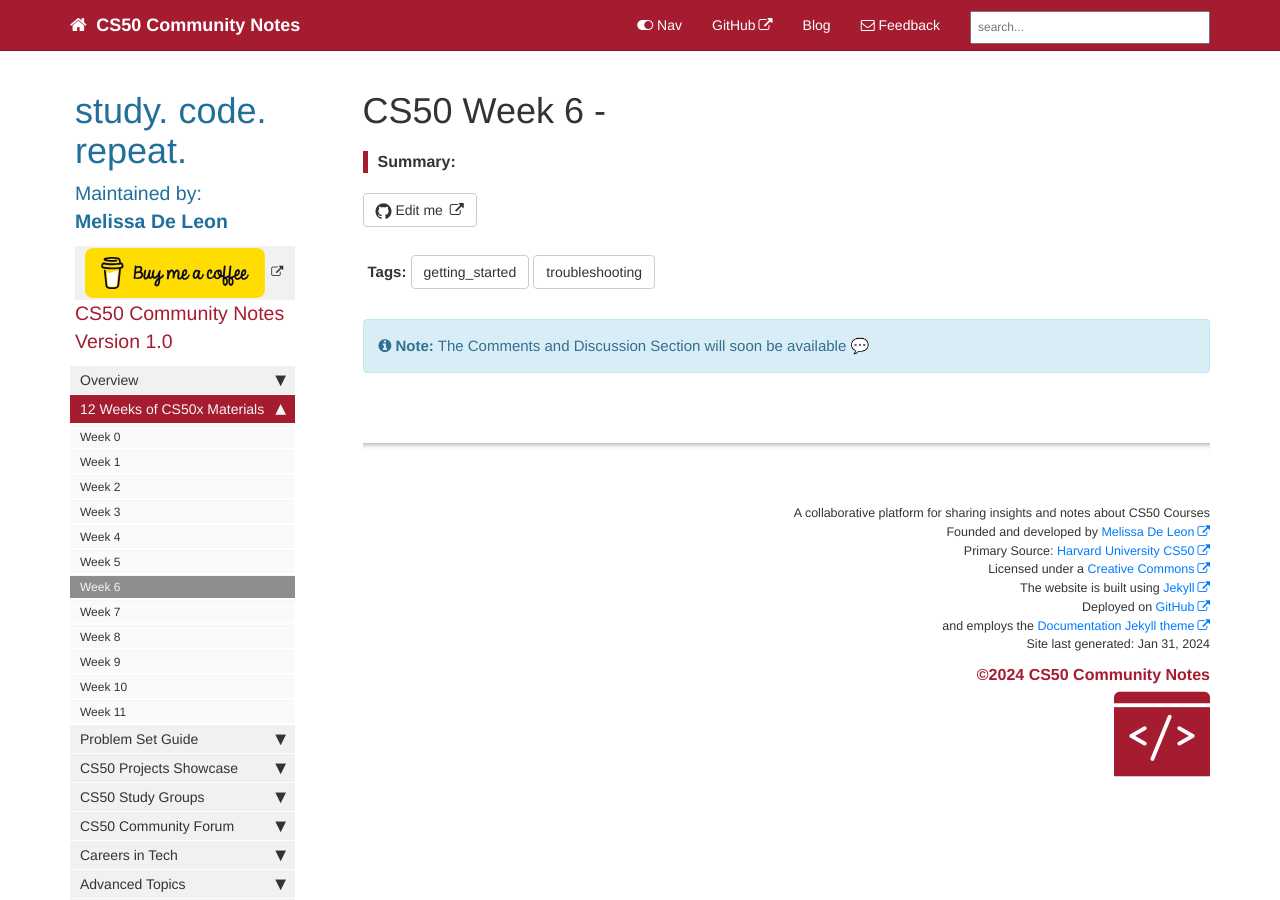
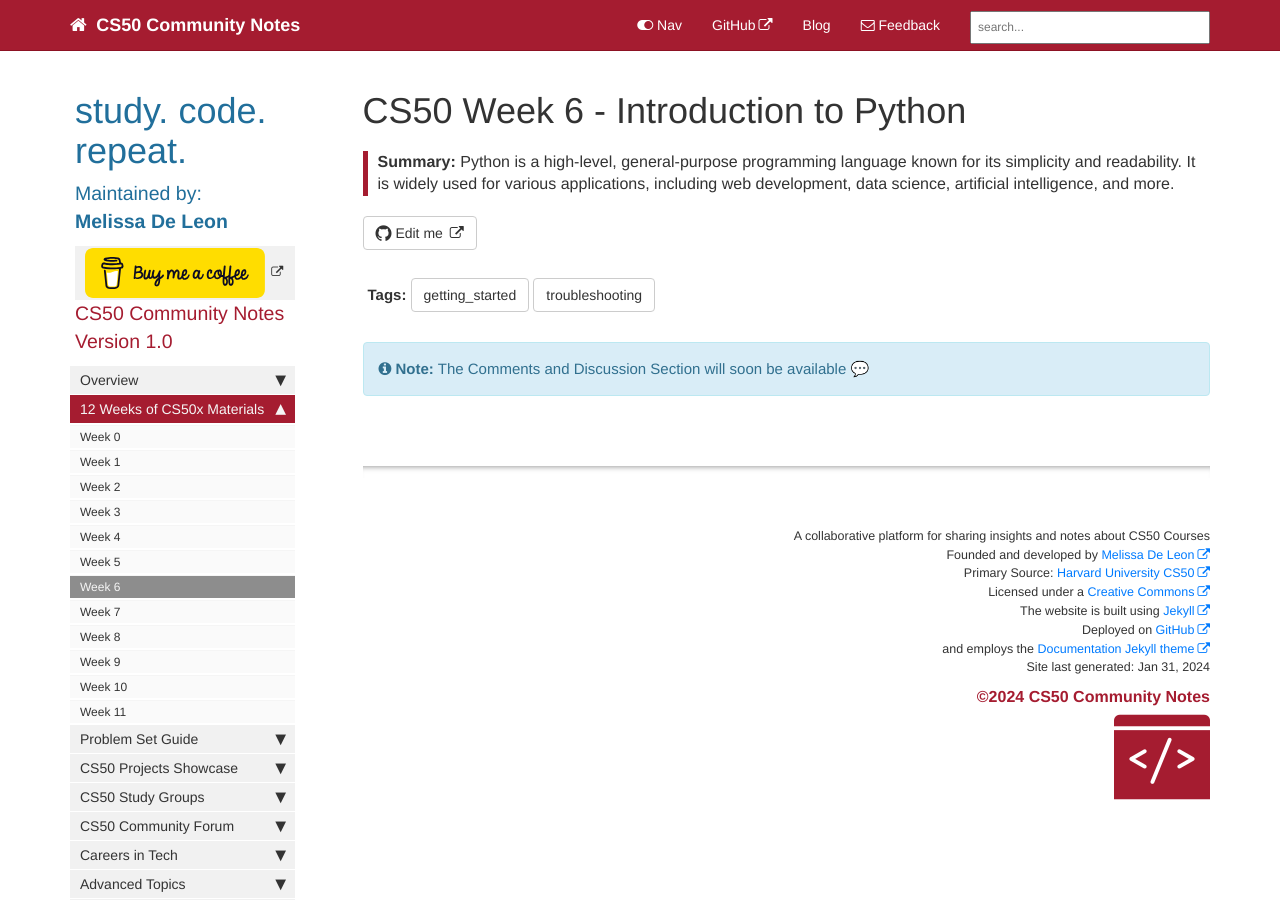
Before and after one commit to melissadeleonx/cs50-community-notes, a Jekyll site: the page built from pages/mydoc/week_6.md, in a window 1280 px wide. Built offline with Jekyll 4.4.1, drawn with Linux system fonts in a browser that asks for light colours; comment, search, counter and statistics services are not loaded.

Commit message:
starting week 6

```diff
--- a/pages/mydoc/week_6.md
+++ b/pages/mydoc/week_6.md
@@ -1,8 +1,8 @@
 ---
-title: CS50 Week 6 -
+title: CS50 Week 6 - Introduction to Python
 tags: [getting_started, troubleshooting]
 keywords:
-summary: ""
+summary: "Python is a high-level, general-purpose programming language known for its simplicity and readability. It is widely used for various applications, including web development, data science, artificial intelligence, and more."
 sidebar: mydoc_sidebar
 permalink: week_6
 folder: mydoc
```
